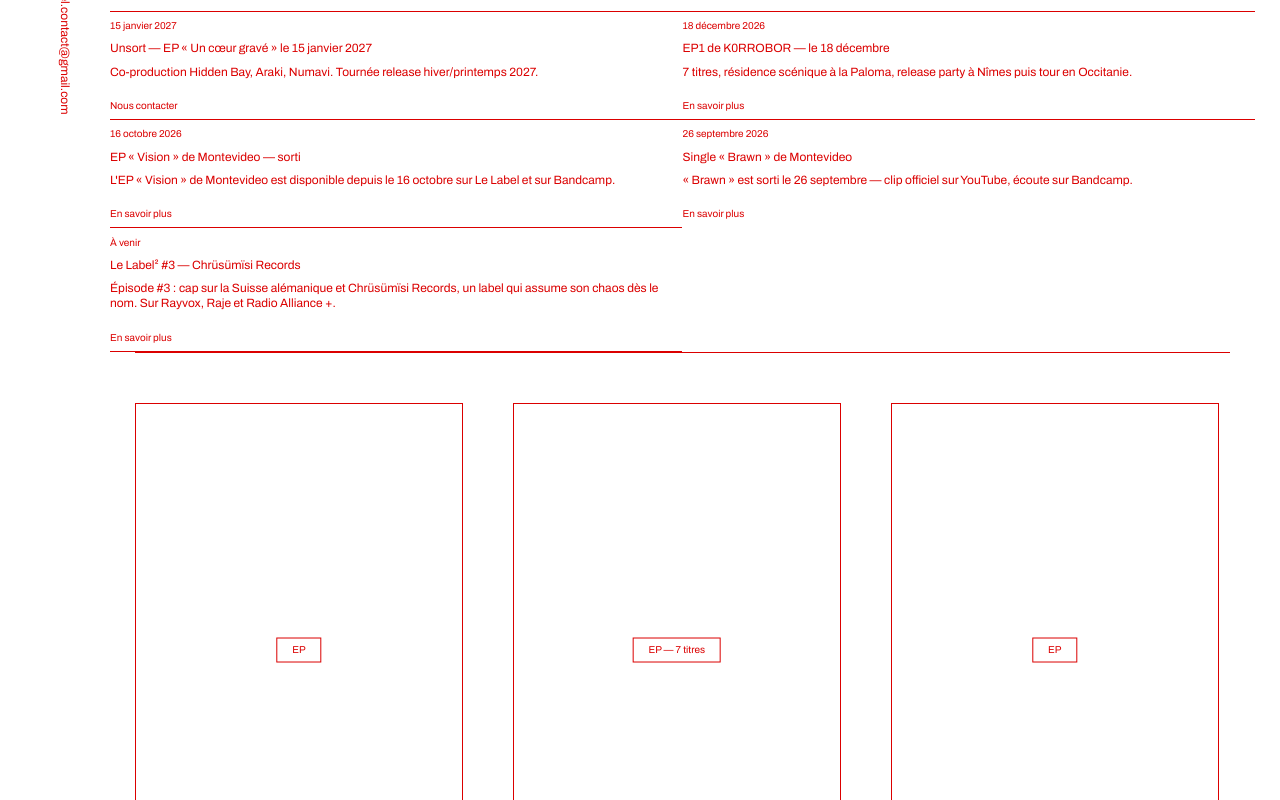
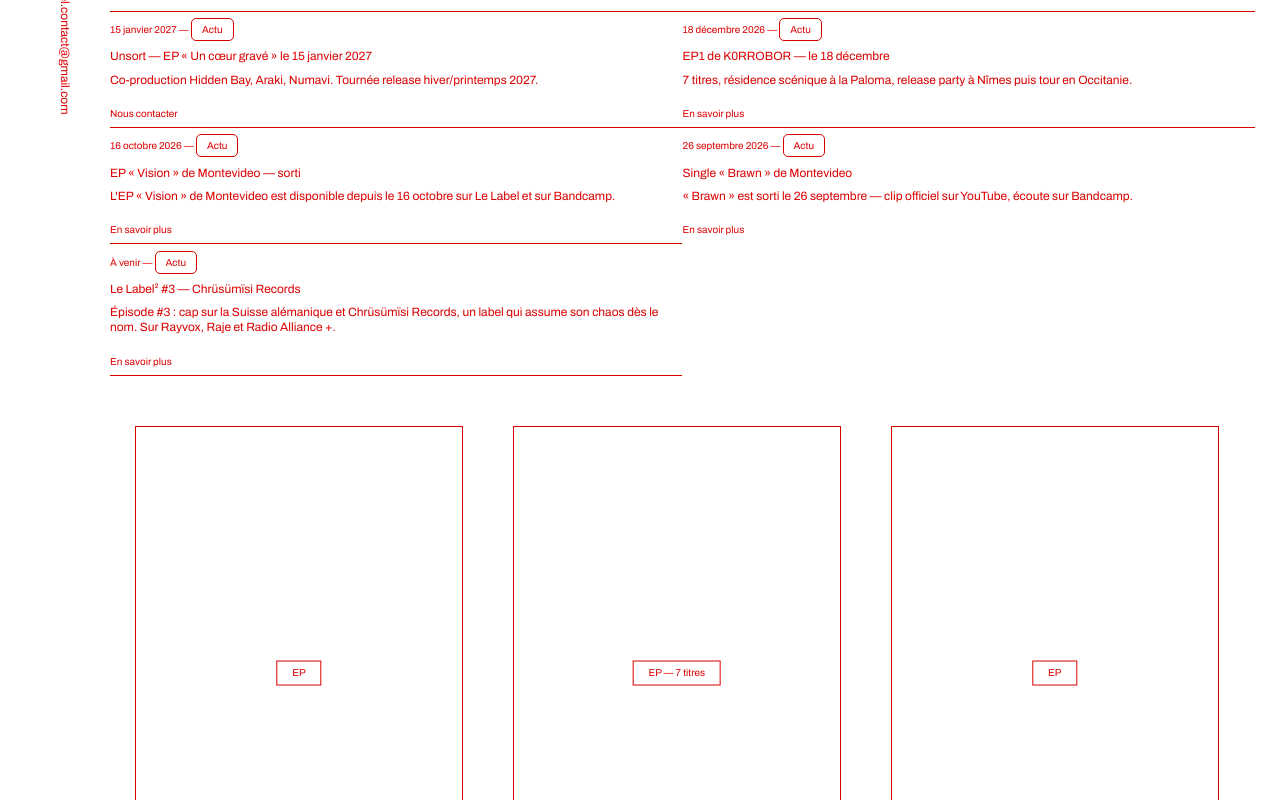
Before and after one commit to lelabelrecords-stack/website, a React (Vite) app: page / in a window 1280 px wide. Shown: the part 580-1380 px from the top of the page. Built offline with nearby package versions, Linux system fonts and the light colour scheme.

Commit message:
chore(home): hr supprimé après les actus ; étiquette de catégorie (Actu / type d'événement) ajoutée à chaque actu
Co-authored-by: lelabelrecords-stack <lelabelrecords-stack@users.noreply.github.com>

```diff
--- a/src/pages/Home.jsx
+++ b/src/pages/Home.jsx
@@ -68,7 +68,10 @@ export default function Home() {
         <ul className="flex-container _row" id="news-feed" role="tabpanel" aria-label="Actualités filtrées">
           {filtered.map(({ kind, date, item }) => (
             <li className="list-item col-50 col-100-sp" key={`${kind}-${item.title}-${date || 'tba'}`}>
-              <p className="list-date">{formatDate(date) || 'À venir'}</p>
+              <p className="list-date">
+                {formatDate(date) || 'À venir'} —{' '}
+                <span className="label">{kind === 'news' ? 'Actu' : item.type}</span>
+              </p>
               <h3 className="___row">{item.title}</h3>
               {kind === 'news' ? (
                 <>
@@ -84,7 +87,7 @@ export default function Home() {
               ) : (
                 <>
                   <p className="___row textsize-regular-lh-small">
-                    {item.lieu}, {item.ville} — <span className="label">{item.type}</span>
+                    {item.lieu}, {item.ville}
                   </p>
                   {item.link && (
                     <p className="____row textsize-small">
@@ -98,9 +101,7 @@ export default function Home() {
         </ul>
       </section>
 
-      <hr className="_row" />
-
-      <section aria-label="Sorties">
+      <section aria-label="Sorties" className="_row">
         <div className="flex-container _row">
           {[...sorties].sort((a, b) => {
             if (!a.date && !b.date) return 0
```
